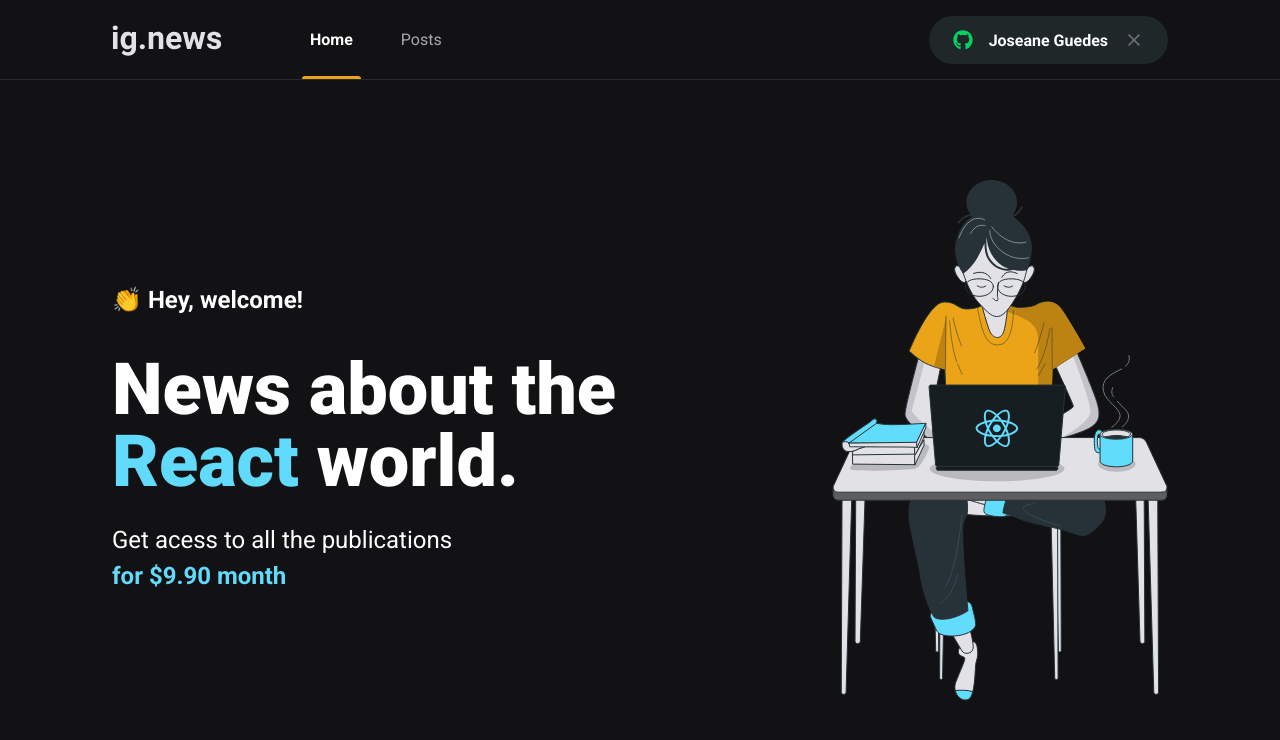
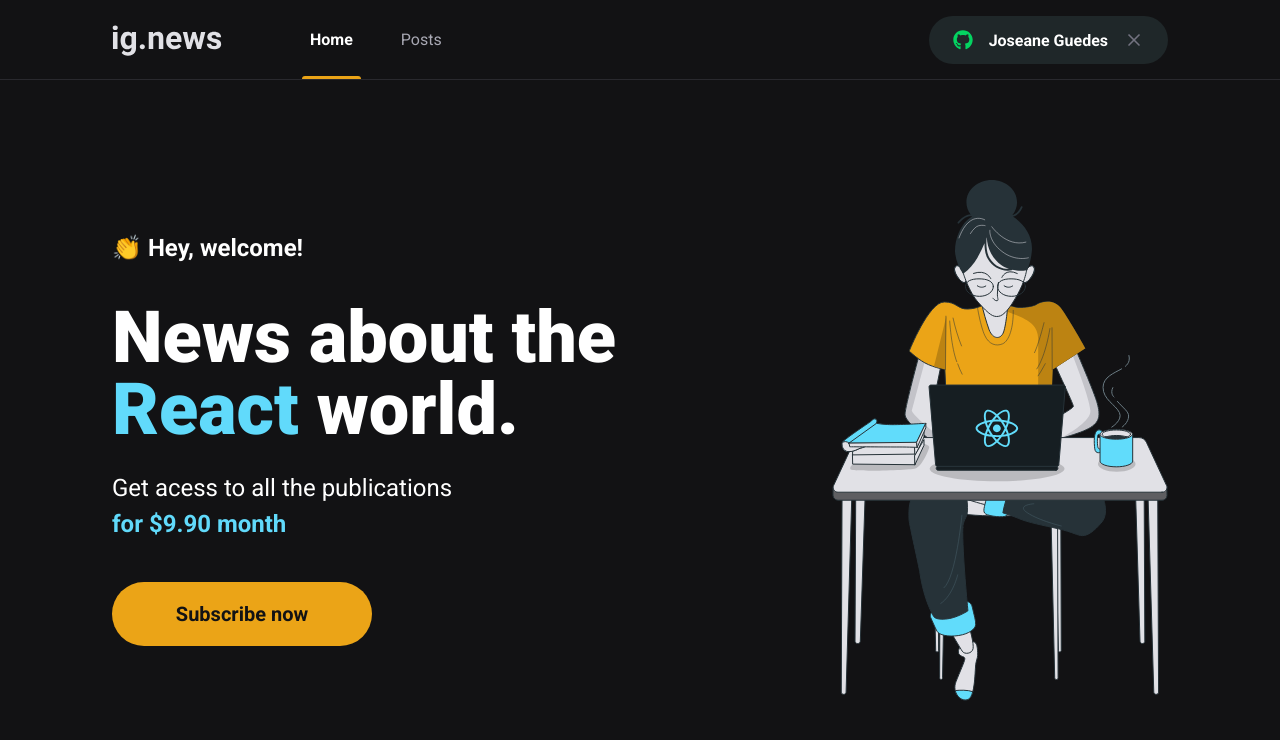
Before and after one commit to Joseane-Guedes/ignews, a Next.js app: page / in a window 1280 px wide. Shown: the top 740 px of the page. Built offline with nearby package versions, Linux system fonts and the light colour scheme.

Commit message:
Add SubscribeButton

```diff
--- /dev/null
+++ b/src/components/SubscribeButton/index.tsx
@@ -0,0 +1,12 @@
+import styles from './styles.module.scss';
+
+export function SubscribeButton() {
+    return (
+        <button
+        type="button"
+        className={styles.subscribeButton}
+        >
+        Subscribe now
+        </button>
+    );
+}
--- /dev/null
+++ b/src/components/SubscribeButton/styles.module.scss
@@ -0,0 +1,20 @@
+.subscribeButton{
+    width: 260px;
+    height:4rem;
+    border: 0;
+    border-radius: 2rem;
+    background: var(--yellow-500);
+    color: var(--gray-900);
+    font-size:1.25rem;
+    font-weight:bold;
+
+    display: flex;
+    align-items: center;
+    justify-content: center;
+
+    transition: filter 0.2s;
+
+    &:hover {
+        filter: brightness(0.8);
+    }
+}
--- a/src/pages/home.module.scss
+++ b/src/pages/home.module.scss
@@ -38,4 +38,8 @@
       font-weight: bold;
     }
   }
+
+  button {
+    margin-top: 2.5rem;
+  }
 }
--- a/src/pages/index.tsx
+++ b/src/pages/index.tsx
@@ -1,5 +1,6 @@
 import Head from 'next/head'
-
+import React from 'react'
+import { SubscribeButton } from '../components/SubscribeButton'
 import styles from './home.module.scss'
 
 
@@ -17,6 +18,7 @@
           <p>Get acess to all the publications <br/>
           <span>for $9.90 month</span>
           </p>
+          <SubscribeButton />
         </section>
 
         <img src="/images/avatar.svg" alt="Girl coding" />
```
